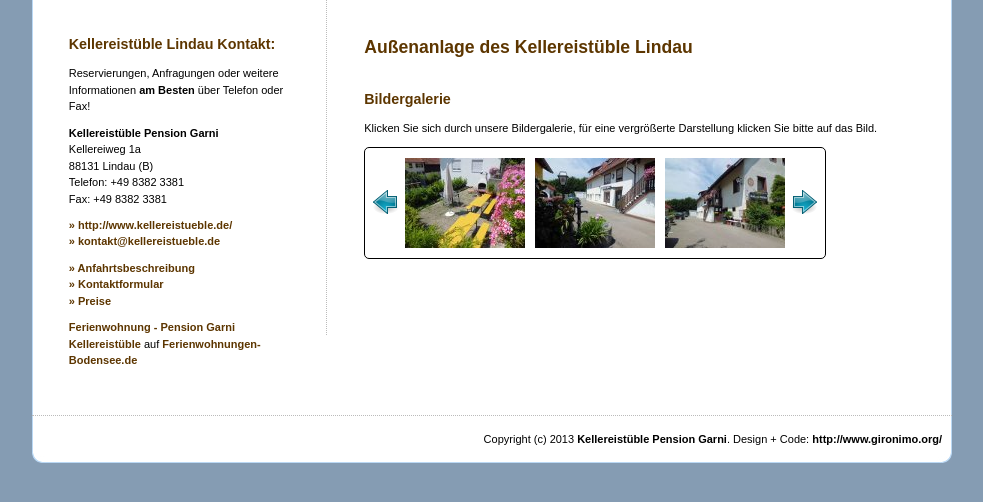
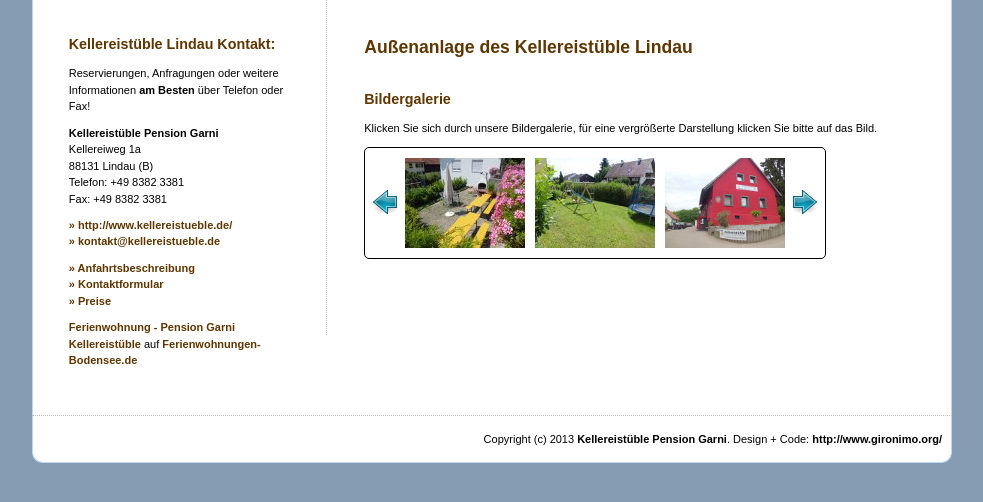
Before and after one commit to fatality/kellereistueble, a plain HTML site: page web/aussen.html in a window 1280 px wide. Shown: the part 182-684 px from the top of the page, without its empty margins (148-1131 px from the left). Drawn offline with Linux system fonts and the light colour scheme; a web font is replaced by a local one.

Commit message:
old images removed

```diff
--- a/web/aussen.html
+++ b/web/aussen.html
@@ -114,8 +114,6 @@
                 </p>
                 <ul id="mycarousel" class="jcarousel-skin-tango">
                     <li><a href="images/aussen/aussen01.jpg" class="lightbox"><img src="images/aussen/thumb_aussen01.jpg" /></a></li>
-                    <li><a href="images/aussen/aussen02.jpg" class="lightbox"><img src="images/aussen/thumb_aussen02.jpg" /></a></li>
-                    <li><a href="images/aussen/aussen03.jpg" class="lightbox"><img src="images/aussen/thumb_aussen03.jpg" /></a></li>
                     <li><a href="images/aussen/aussen04.jpg" class="lightbox"><img src="images/aussen/thumb_aussen04.jpg" /></a></li>
                     <li><a href="images/aussen/aussen05.jpg" class="lightbox"><img src="images/aussen/thumb_aussen05.jpg" /></a></li>
                     <li><a href="images/aussen/aussen06.jpg" class="lightbox"><img src="images/aussen/thumb_aussen06.jpg" /></a></li>
```
